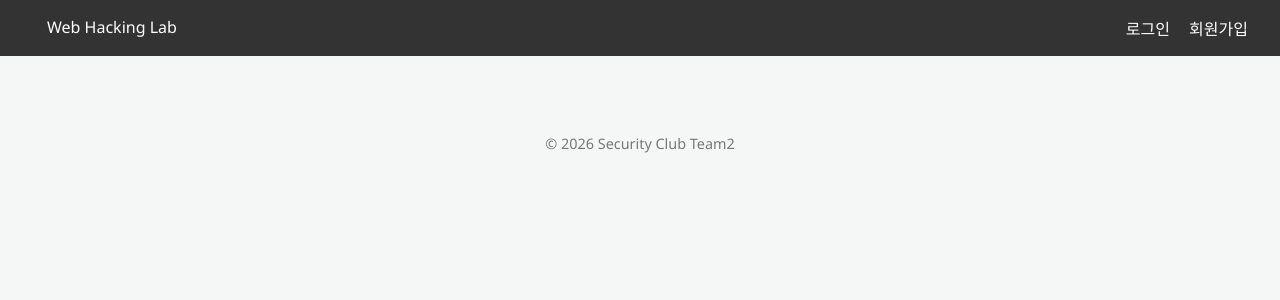
After one commit to kangyeson/Security-Club-Team2, a Flask app: template templates/base.html in a window 1280 px wide. The commit adds this page. Shown: the top 300 px of the page. Run offline with Flask 3, Linux system fonts and the light colour scheme; the template is opened without the code that fills it, so the values that code supplies are empty.

Commit message:
[Feat] 모든 페이지에 공통으로 적용되는 프론트 코드 생성

```diff
--- a/static/css/common.css
+++ b/static/css/common.css
@@ -1,22 +1,58 @@
-body {
-    font-family: Arial, sans-serif;
-    background-color: #f4f6f8;
-    text-align: center;
-    margin: 0;
-    padding: 0;
+/* 기본 초기화 및 색상 변수 설정 */
+:root {
+    --primary-color: #0056b3;
+    --secondary-color: #6c757d;
+    --bg-color: #f4f7f6;
+    --text-color: #333;
 }
 
-h1 {
-    margin-top: 50px;
-    color: #333;
+body {
+    margin: 0;
+    font-family: 'Segoe UI', Tahoma, Geneva, Verdana, sans-serif;
+    background-color: var(--bg-color);
+    color: var(--text-color);
 }
 
-a {
-    color: #007bff;
-    text-decoration: none;
-    font-weight: bold;
+/* 네비게이션 바 */
+.navbar {
+    background-color: #333;
+    color: white;
+    display: flex;
+    justify-content: space-between;
+    padding: 1rem 2rem;
 }
 
-a:hover {
-    text-decoration: underline;
+.navbar a {
+    color: white;
+    text-decoration: none;
+    margin-left: 15px;
 }
+
+/* 중앙 컨텐츠 영역 */
+.container {
+    max-width: 800px;
+    margin: 2rem auto;
+    padding: 0 20px;
+}
+
+/* 공통 버튼 스타일 */
+.btn {
+    padding: 10px 20px;
+    border: none;
+    border-radius: 4px;
+    cursor: pointer;
+    text-decoration: none;
+    display: inline-block;
+    font-size: 14px;
+}
+
+.btn-primary { background-color: var(--primary-color); color: white; }
+.btn-secondary { background-color: var(--secondary-color); color: white; }
+.btn-block { width: 100%; display: block; margin-top: 10px; }
+
+footer {
+    text-align: center;
+    padding: 2rem;
+    color: #777;
+    font-size: 0.9em;
+}
--- /dev/null
+++ b/templates/base.html
@@ -0,0 +1,30 @@
+ <!-- 모든 페이지의 공통 뼈대, 내비게이션과 전체적인 레이아웃 담당 -->
+<!DOCTYPE html>
+<html lang="ko">
+<head>
+    <meta charset="UTF-8">
+    <title>{% block title %}Security Lab{% endblock %}</title>
+    <link rel="stylesheet" href="{{ url_for('static', filename='css/common.css') }}">
+    {% block extra_css %}{% endblock %}
+</head>
+<body>
+    <nav class="navbar">
+        <div class="logo"><a href="/">Web Hacking Lab</a></div>
+        <div class="nav-links">
+            <a href="/login">로그인</a>
+            <a href="/signup">회원가입</a>
+        </div>
+    </nav>
+
+    <main class="container">
+        {% block content %}{% endblock %}
+    </main>
+
+    <footer>
+        <p>&copy; 2026 Security Club Team2</p>
+    </footer>
+
+    <script src="{{ url_for('static', filename='js/common.js') }}"></script>
+    {% block extra_js %}{% endblock %}
+</body>
+</html>
```
